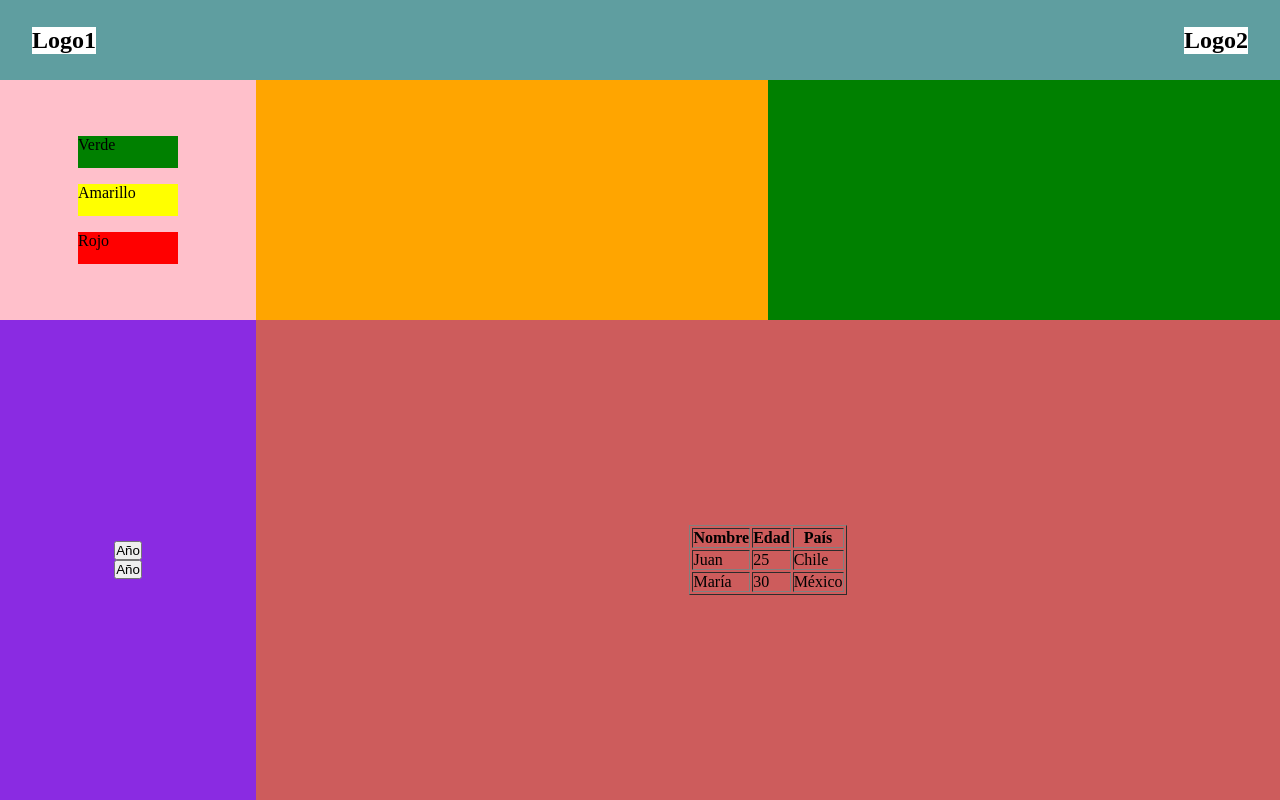
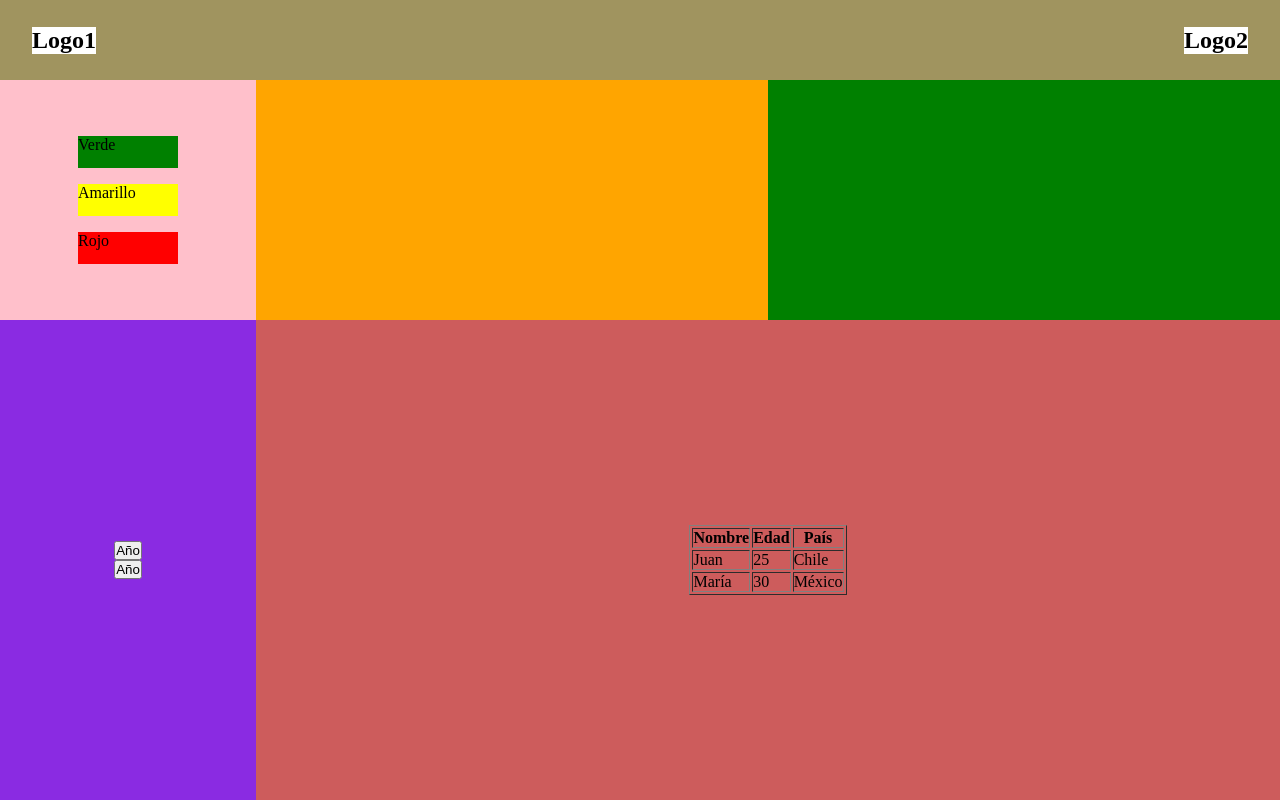
Before and after one commit to PruebasGTHB/WebJefferson, a Django app: page / in a window 1280 px wide. Run offline with Django 5.2, Linux system fonts and the light colour scheme.

Commit message:
color amarillo

```diff
--- a/core/static/css/styles.css
+++ b/core/static/css/styles.css
@@ -13,7 +13,7 @@
 .contenedor__banner{
     width: 100%;
     height: 10vh;
-    background-color: cadetblue;
+    background-color: rgb(160, 148, 95);
     display: flex;
     flex-direction: row;
     justify-content: space-between;
```
